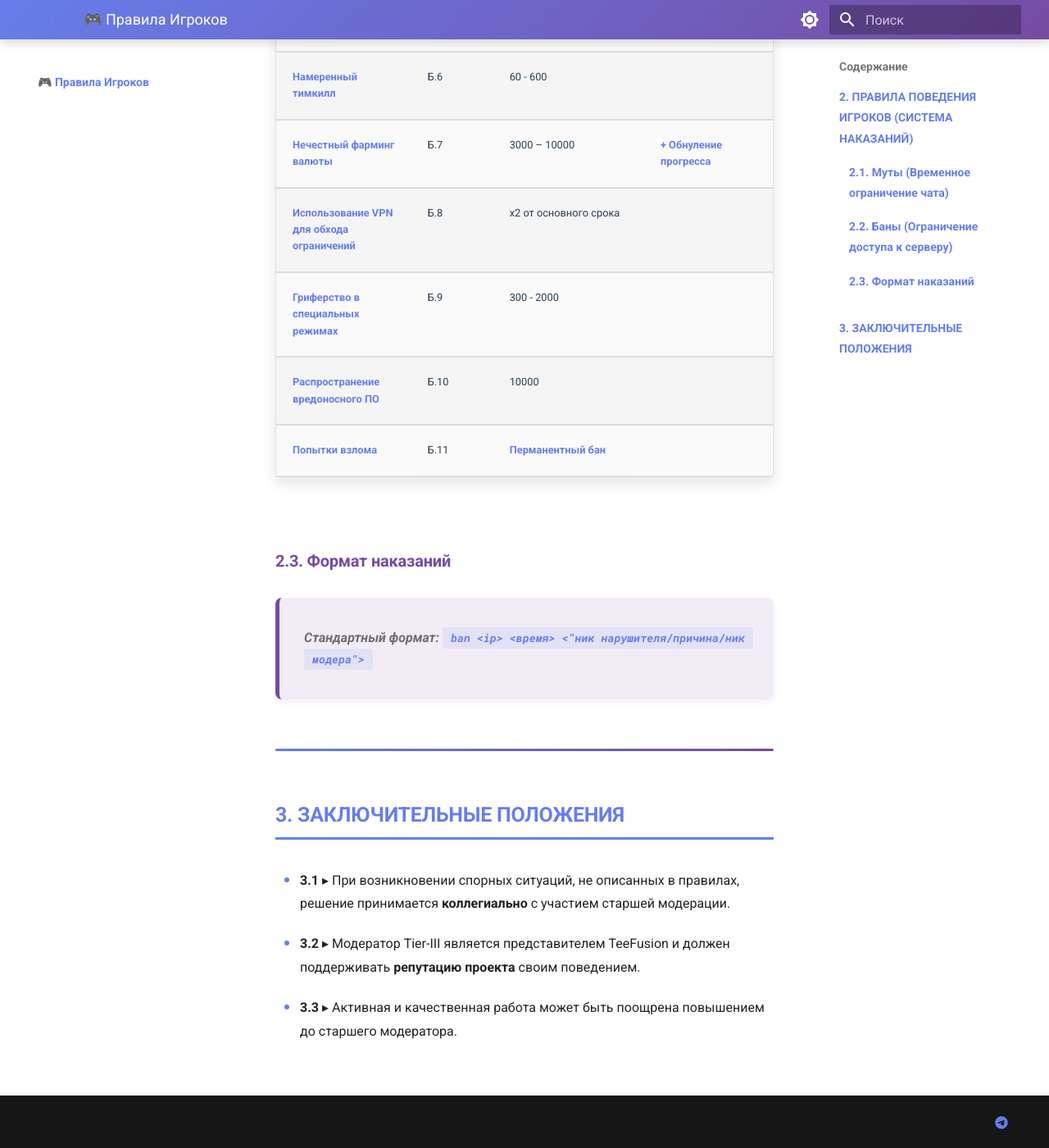
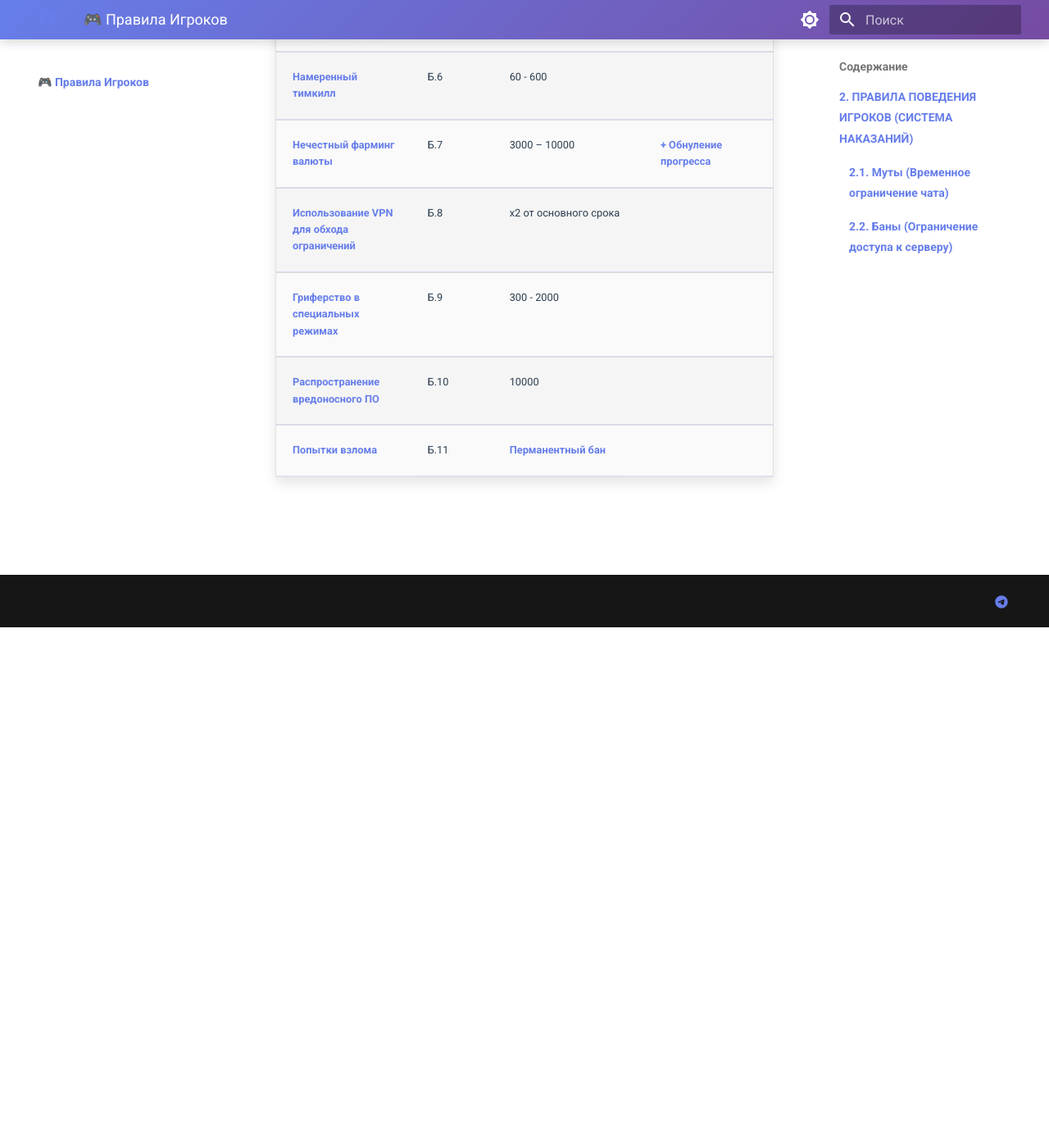
Before and after one commit to yorushi-code/Rules.Tier-III, an MkDocs documentation site: the page built from docs/rules/players.md, in a window 1280 px wide and 1400 px high, scrolled down 1592 px. Shown: the whole window at 82% size. Built offline with MkDocs 1.6.1 and Material for MkDocs 9.7.7, drawn with Linux system fonts in a browser that asks for light colours; after the commit the page ends 2357 px from its top, so only the background shows below that.

Commit message:
Update players.md

```diff
--- a/docs/rules/players.md
+++ b/docs/rules/players.md
@@ -25,15 +25,3 @@
 | **Гриферство в специальных режимах** | Б.9 | 300 - 2000 | |
 | **Распространение вредоносного ПО** | Б.10 | 10000 | |
 | **Попытки взлома** | Б.11 | **Перманентный бан** | |
-
-### 2.3. Формат наказаний
-
-> **Стандартный формат:** `ban <ip> <время> <"ник нарушителя/причина/ник модера">`
-
----
-
-## 3. ЗАКЛЮЧИТЕЛЬНЫЕ ПОЛОЖЕНИЯ
-
-* **3.1** ▸ При возникновении спорных ситуаций, не описанных в правилах, решение принимается **коллегиально** с участием старшей модерации.
-* **3.2** ▸ Модератор Tier-III является представителем TeeFusion и должен поддерживать **репутацию проекта** своим поведением.
-* **3.3** ▸ Активная и качественная работа может быть поощрена повышением до старшего модератора.
```
